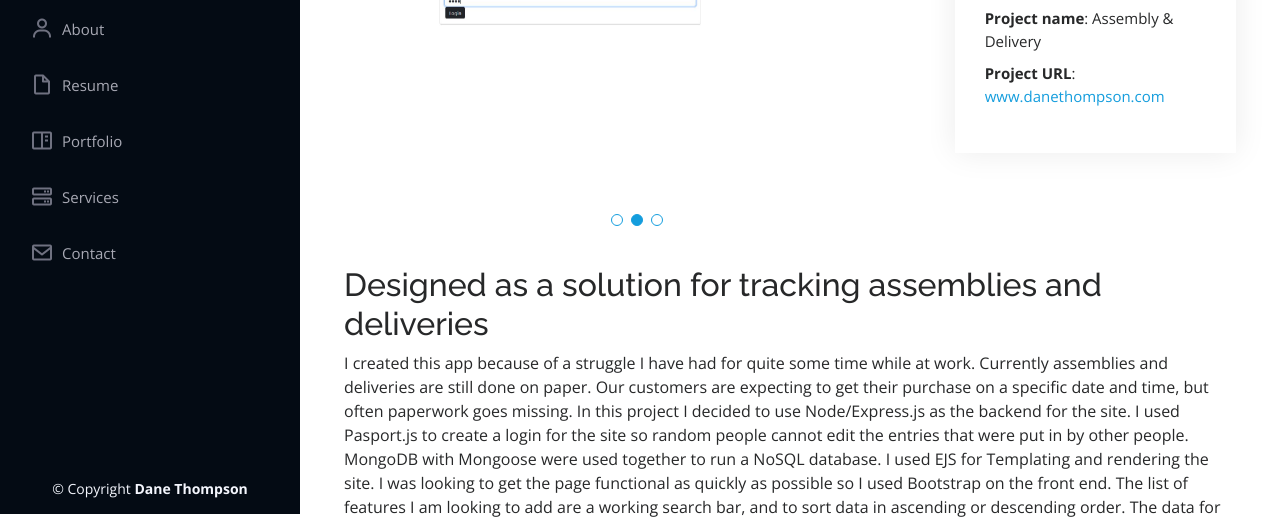
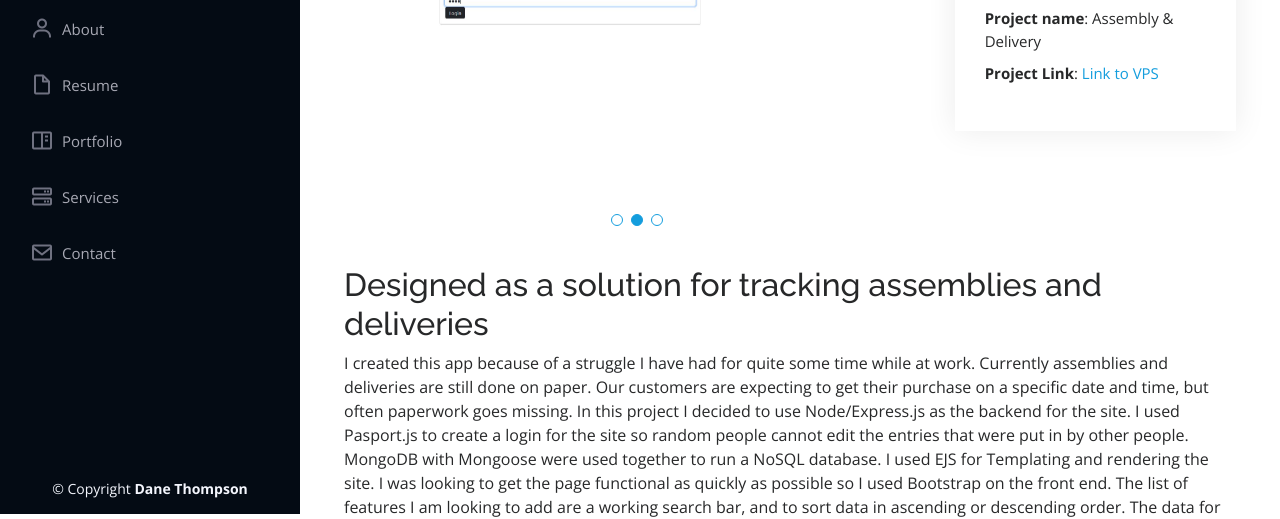
Before and after one commit to DaneCode/Portfolio, a plain HTML site: page portfolio-details.html in a window 1280 px wide. Shown: the part 286-805 px from the top of the page. Drawn offline with nearby package versions, Linux system fonts and the light colour scheme.

Commit message:
updated IP for delivery site

```diff
--- a/portfolio-details.html
+++ b/portfolio-details.html
@@ -109,7 +109,7 @@
               <ul>
                 <li><strong>Category</strong>: Web Fullstack</li>
                 <li><strong>Project name</strong>: Assembly & Delivery</li>
-                <li><strong>Project URL</strong>: <a href="http://www.danethompson.com">www.danethompson.com</a></li>
+                <li><strong>Project Link</strong>: <a href="72.14.181.237">Link to VPS</a></li>
               </ul>
             </div>
           </div>
```
Also changed, not shown: index.html (+1 -1 lines).
